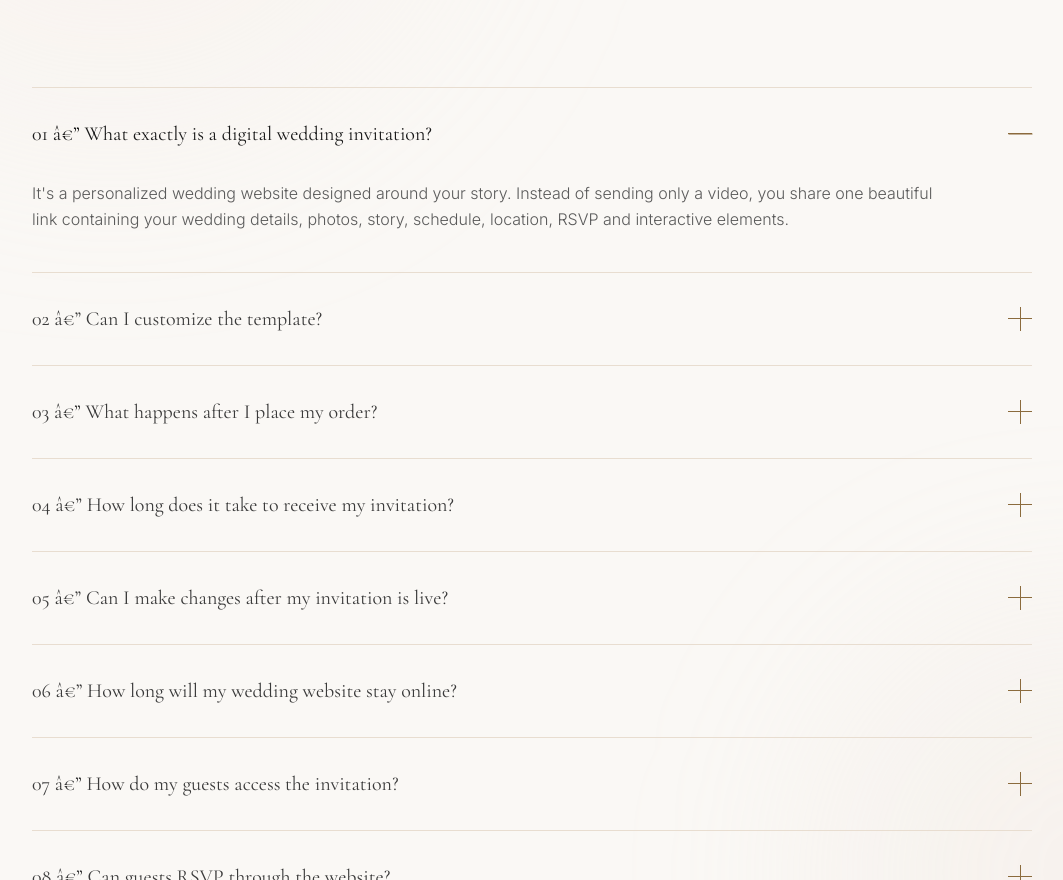
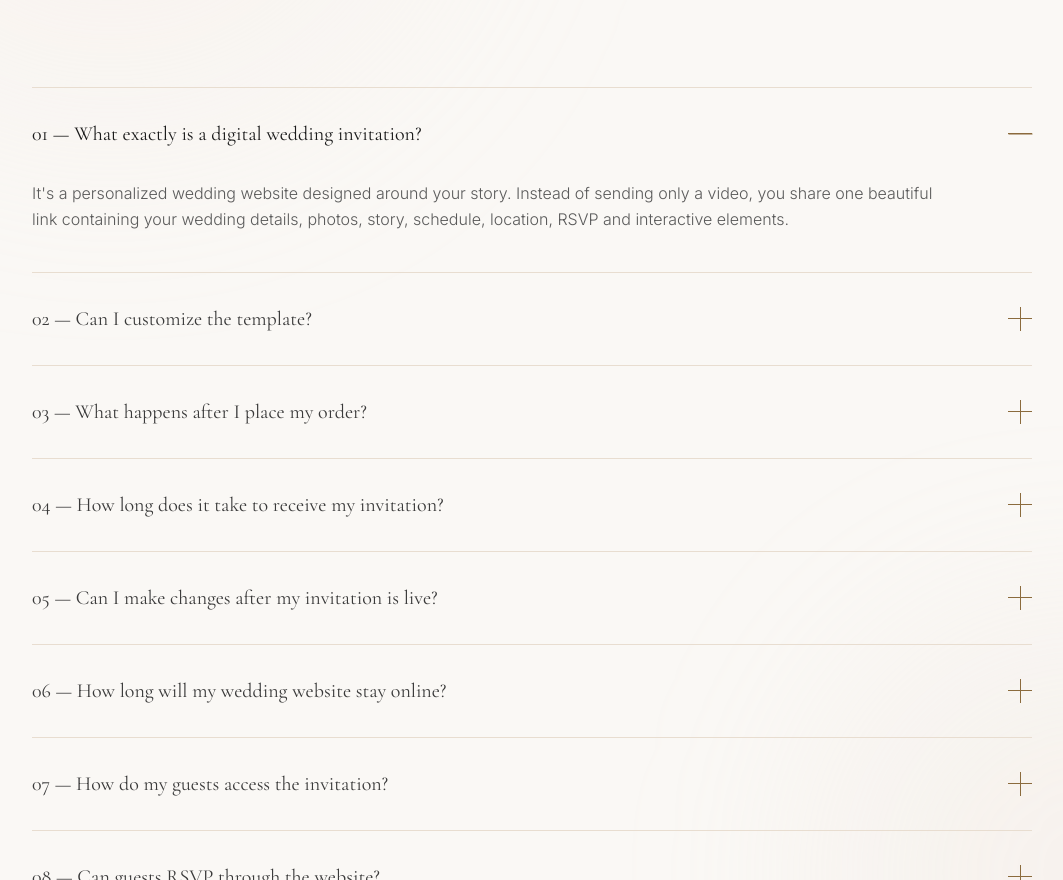
Before and after one commit to vani345-del/weddinginvitationcards, a Next.js app: page / in a window 1280 px wide. Shown: the part 11120-12000 px from the top of the page, without its empty margins (108-1171 px from the left). Built offline with nearby package versions, Linux system fonts and the light colour scheme.

Commit message:
Fix garbled encoding in FAQ questions

```diff
--- a/src/components/FAQSection.tsx
+++ b/src/components/FAQSection.tsx
@@ -6,43 +6,43 @@ import Link from "next/link";
 
 const FAQS = [
   {
-    q: "01 â€” What exactly is a digital wedding invitation?",
+    q: "01 — What exactly is a digital wedding invitation?",
     a: "It's a personalized wedding website designed around your story. Instead of sending only a video, you share one beautiful link containing your wedding details, photos, story, schedule, location, RSVP and interactive elements."
   },
   {
-    q: "02 â€” Can I customize the template?",
+    q: "02 — Can I customize the template?",
     a: "Yes. Your chosen experience is personalized with your names, photos, colors, wedding details, content and other requested elements. If you need something beyond the available designs, you can request a custom experience."
   },
   {
-    q: "03 â€” What happens after I place my order?",
+    q: "03 — What happens after I place my order?",
     a: "After you choose your experience, you'll share your wedding details, photos, preferences and any special requests with us. We then create and personalize your digital wedding experience for you."
   },
   {
-    q: "04 â€” How long does it take to receive my invitation?",
-    a: "Most personalized invitations are prepared within 2â€“3 days after we receive all required details and content. More complex custom requests may take longer."
+    q: "04 — How long does it take to receive my invitation?",
+    a: "Most personalized invitations are prepared within 2–3 days after we receive all required details and content. More complex custom requests may take longer."
   },
   {
-    q: "05 â€” Can I make changes after my invitation is live?",
+    q: "05 — Can I make changes after my invitation is live?",
     a: "Yes. Minor content updates can be requested during your active live-link period. We'll help keep your important wedding details up to date."
   },
   {
-    q: "06 â€” How long will my wedding website stay online?",
-    a: "You can choose the live-link duration that works for you â€” 1 month, 3 months, or 6 months. The selected duration begins when your invitation goes live."
+    q: "06 — How long will my wedding website stay online?",
+    a: "You can choose the live-link duration that works for you — 1 month, 3 months, or 6 months. The selected duration begins when your invitation goes live."
   },
   {
-    q: "07 â€” How do my guests access the invitation?",
+    q: "07 — How do my guests access the invitation?",
     a: "You receive one shareable link that you can send through WhatsApp, Instagram, email, text messages or anywhere else you like. Guests can open it directly on their phone, tablet or computer."
   },
   {
-    q: "08 â€” Can guests RSVP through the website?",
+    q: "08 — Can guests RSVP through the website?",
     a: "Yes. Depending on your selected experience, your invitation can include RSVP collection, event details, maps, schedules, galleries and other interactive features."
   },
   {
-    q: "09 â€” Can I request something that isn't shown in the templates?",
+    q: "09 — Can I request something that isn't shown in the templates?",
     a: "Absolutely. If you have a specific idea, animation, section or visual direction in mind, contact us for a custom quote."
   },
   {
-    q: "10 â€” What do I need to provide?",
+    q: "10 — What do I need to provide?",
     a: "We'll need your names, wedding dates and locations, event details, photos and any personal content you'd like included. We'll guide you through everything you need to send."
   }
 ];
```
